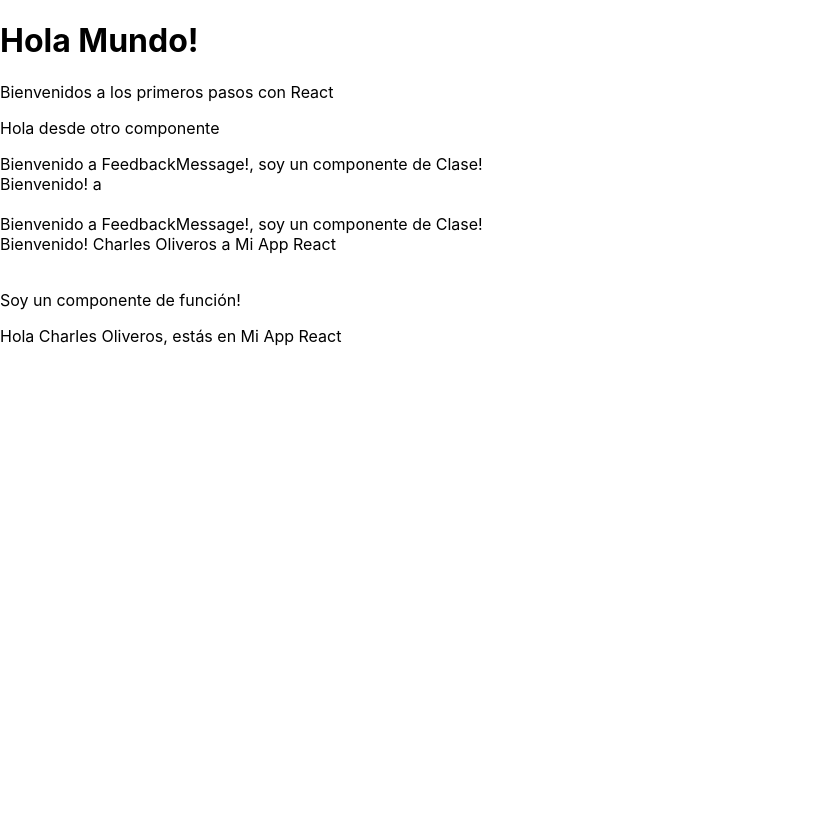
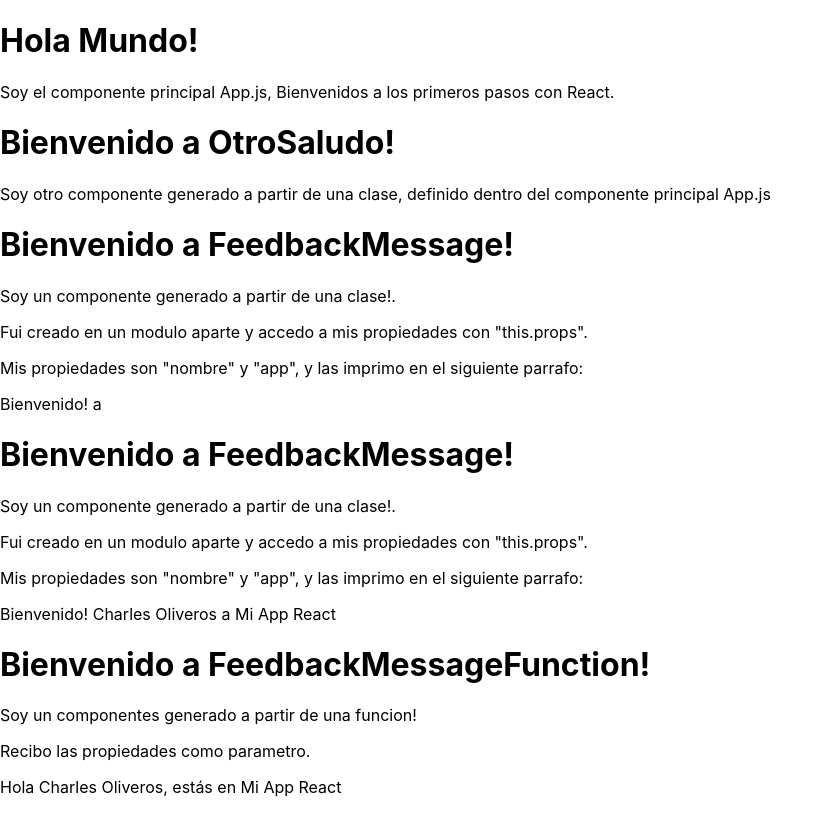
Before and after one commit to CharlesOliveros/reactapp1, a React (Create React App) app: page / in a window 1280 px wide. Shown: the whole page, without its empty margins (0-832 px from the left). Built offline with nearby package versions, Linux system fonts and the light colour scheme.

Commit message:
Agrego pripiedades al componente FeedbackMessageFunction

```diff
--- a/src/App.js
+++ b/src/App.js
@@ -8,7 +8,10 @@ class App extends Component {
     return (
       <div>
         <h1>Hola Mundo!</h1>
-        <p>Bienvenidos a los primeros pasos con React</p>
+        <p>
+          Soy el componente  principal App.js,
+          Bienvenidos a los primeros pasos con React.
+        </p>
         <OtroSaludo />
         <FeedbackMessage />
         <FeedbackMessage nombre="Charles Oliveros" app="Mi App React" />
@@ -21,7 +24,13 @@ class App extends Component {
 class OtroSaludo extends Component {
   render() {
     return (
-      <p>Hola desde otro componente</p>
+      <div>
+        <h1>Bienvenido a OtroSaludo!</h1>
+          <p>
+            Soy otro componente generado a partir de una clase, definido dentro
+            del componente principal App.js
+          </p>
+      </div>
     )
   }
 }
--- a/src/FeedbackMessage/index.js
+++ b/src/FeedbackMessage/index.js
@@ -4,8 +4,17 @@ class FeedbackMessage extends Component {
     render() {
         return (
             <div>
-                Bienvenido a FeedbackMessage!, soy un componente de Clase! <br/>
-                Bienvenido! {this.props.nombre} a {this.props.app}<br/><br/>
+                <h1>Bienvenido a FeedbackMessage!</h1>
+                <p>
+                    Soy un componente generado a partir de una clase!.
+                </p>
+                <p>
+                    Fui creado en un modulo aparte y accedo a mis propiedades con "this.props".
+                </p>
+                <p>
+                    Mis propiedades son "nombre" y "app", y las imprimo en el siguiente parrafo:
+                </p>
+                <p>Bienvenido! {this.props.nombre} a {this.props.app}</p>
             </div>
         )
     }
--- a/src/FeedbackMessageFunction/index.js
+++ b/src/FeedbackMessageFunction/index.js
@@ -6,7 +6,9 @@ import React from 'react'
 export default function (propiedades){
   return (
     <div>
-      <p>Soy un componente de función!</p>
+      <h1>Bienvenido a FeedbackMessageFunction!</h1>
+      <p>Soy un componentes generado a partir de una funcion!</p>
+      <p>Recibo las propiedades como parametro.</p>
       <p>Hola {propiedades.nombre}, estás en {propiedades.app}</p>
     </div>
   )
```
